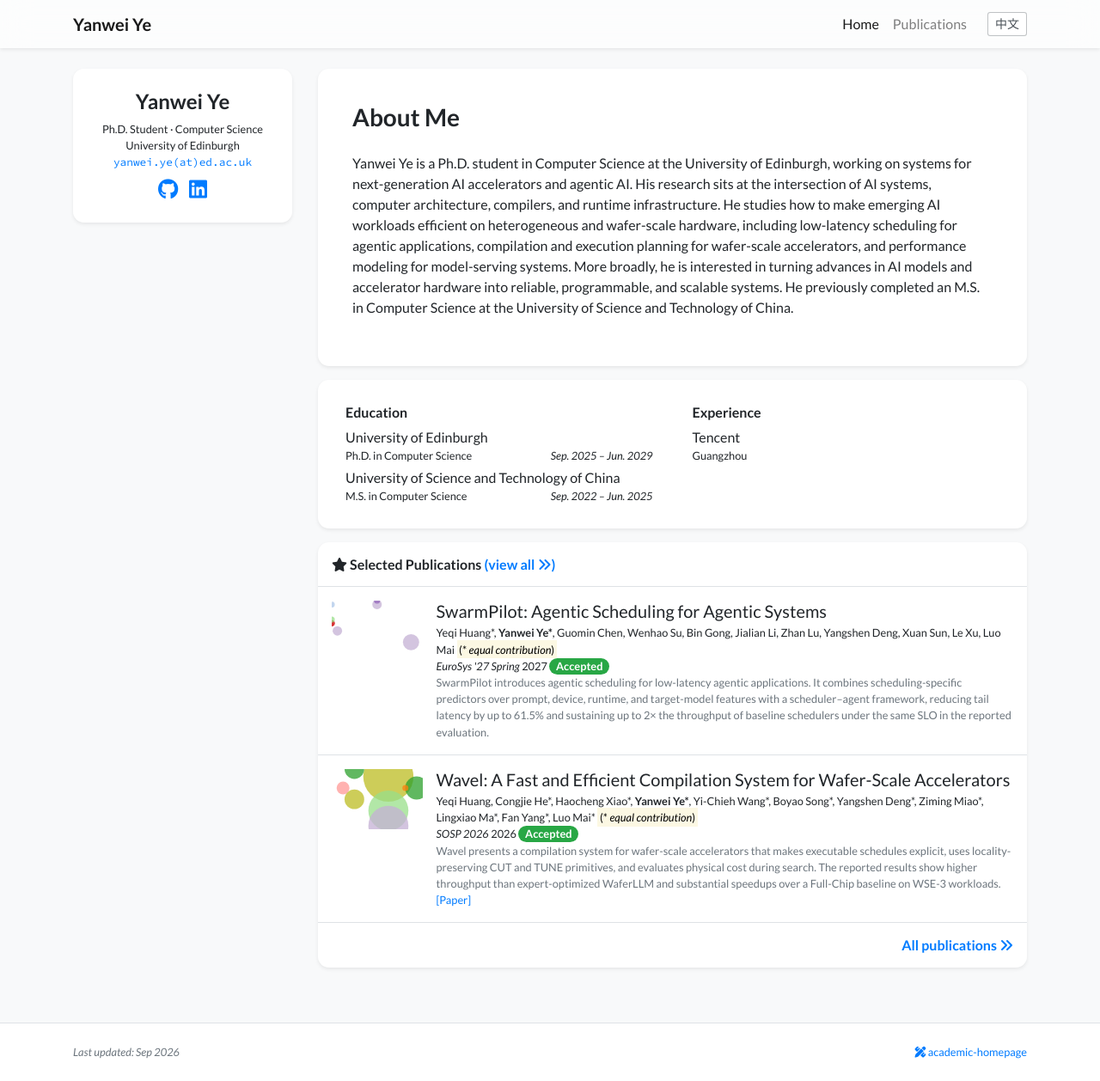
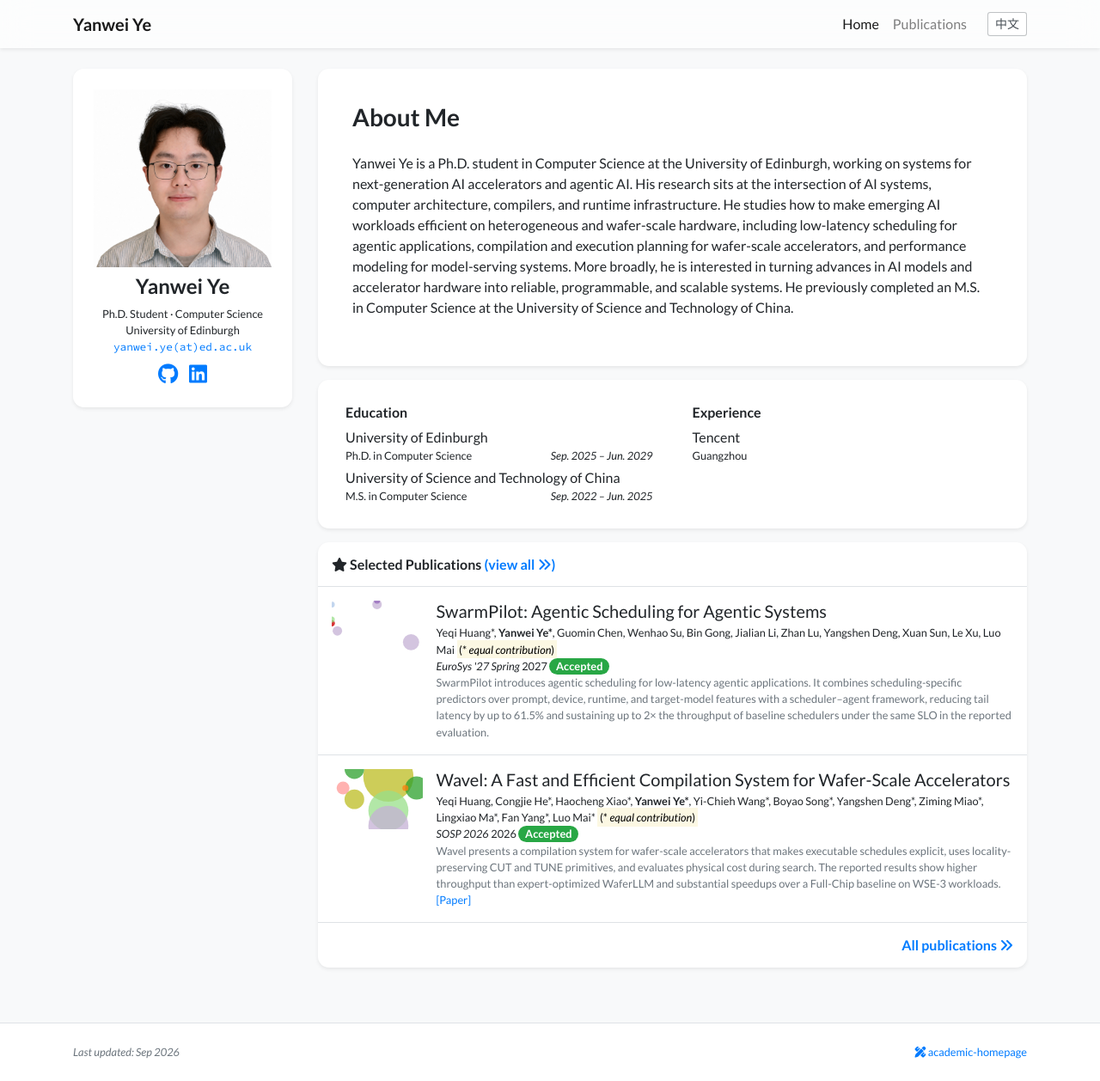
Before and after one commit to anyin233/anyin233.github.io, a Jekyll site: the page built from index.html, in a window 1280 px wide and 1258 px high. Shown: the whole window at 86% size. Built offline with Jekyll 4.4.1, drawn with Linux system fonts in a browser that asks for light colours; nearby versions of some CDN libraries; a style sheet for code colours, icons or effects is not loaded.

Commit message:
feat: add profile portrait

```diff
--- a/_data/profile.yml
+++ b/_data/profile.yml
@@ -26,8 +26,7 @@ short_bio_en: >-
 short_bio_zh: >-
   <p>叶言威是爱丁堡大学计算机科学博士生，研究方向聚焦于面向下一代 AI 加速器的系统软件与智能体 AI。其研究结合 AI 系统、计算机体系结构、编译器和运行时，关注如何让新型 AI 工作负载在异构计算平台和晶圆级 AI 加速器上高效运行。当前主要研究包括智能体应用的低延迟调度、面向晶圆级 AI 加速器的编译与执行计划，以及模型服务系统的性能建模。更广泛地，他希望连接 AI 模型、加速器硬件与系统软件，构建高效、可靠、可编程且可扩展的 AI 基础设施。此前，他在中国科学技术大学获得计算机科学硕士学位。</p>
 
-# Portrait intentionally omitted until the user provides a photo.
-# portrait_url: /assets/images/photos/portrait.jpg
+portrait_url: /assets/images/photos/yanwei-ye.jpg
 
 education:
 - name: University of Edinburgh
```
Also changed, not shown: assets/images/photos/yanwei-ye.jpg (added).
